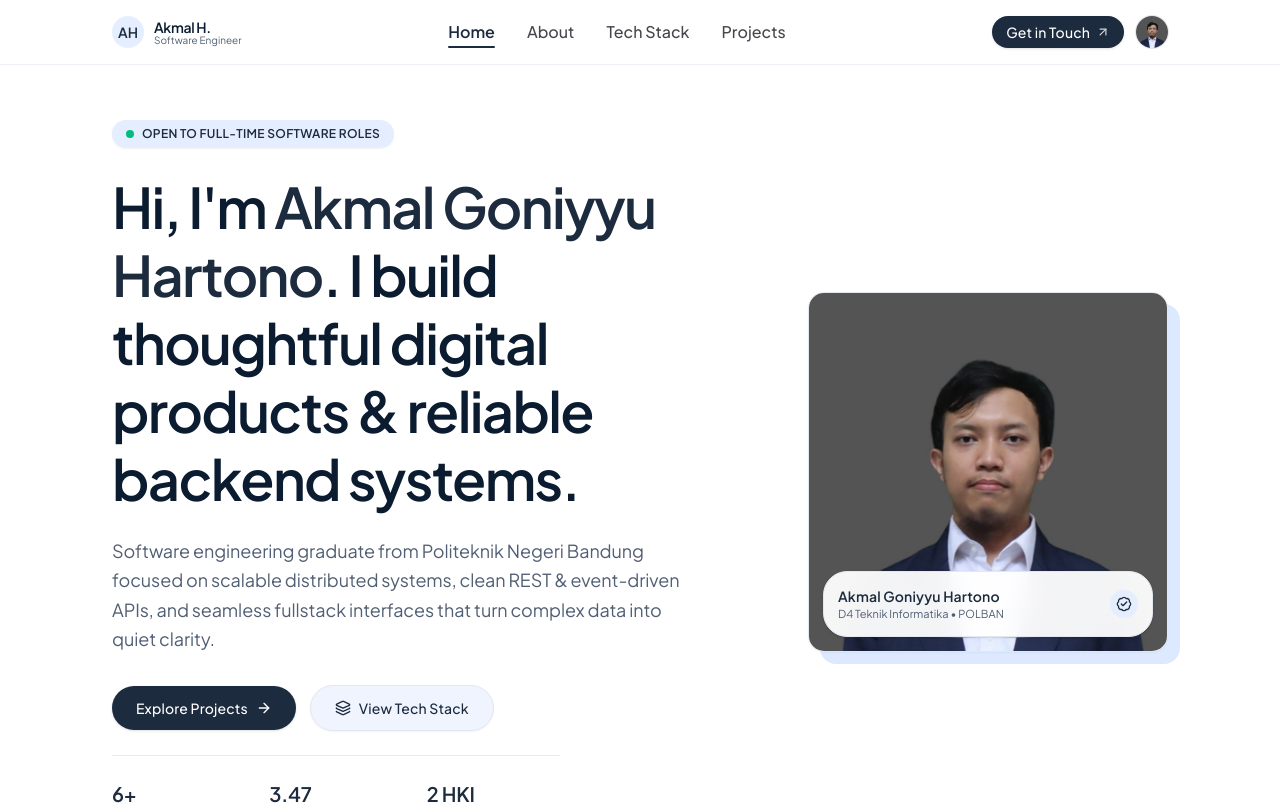
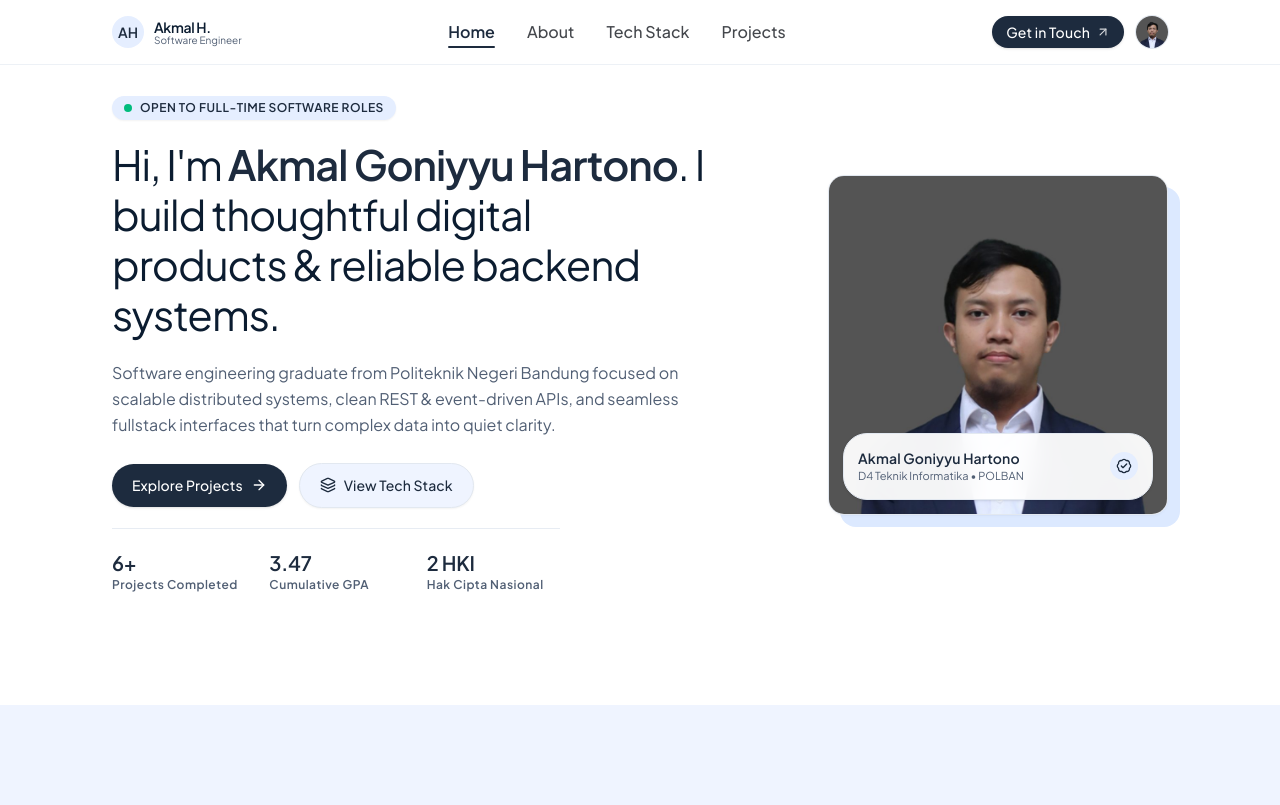
Before and after one commit to AkmalD/Personal-Website, a Next.js app: page / in a window 1280 px wide. Shown: the top 805 px of the page. Built offline with nearby package versions, Linux system fonts and the light colour scheme; no server answers.

Commit message:
feat: update Cloudflare deployment workflow and enhance HeroSection component styles

```diff
--- a/src/components/home/HeroSection.tsx
+++ b/src/components/home/HeroSection.tsx
@@ -9,7 +9,7 @@ import { profileData } from "@/data/profile";
 
 export function HeroSection() {
   return (
-    <section className="relative w-full overflow-hidden pt-8 pb-16 lg:pt-14 lg:pb-24">
+    <section className="relative w-full overflow-hidden pt-4 pb-12 sm:pt-6 sm:pb-14 lg:pt-8 lg:pb-16">
       {/* Subtle Ambient Glow Effect */}
       <div className="absolute top-0 left-1/2 -translate-x-1/2 w-full max-w-[1120px] h-full overflow-hidden pointer-events-none -z-10">
         <div className="absolute -top-24 right-1/4 w-96 h-96 rounded-full bg-surface-container/60 blur-3xl opacity-70" />
@@ -17,19 +17,19 @@ export function HeroSection() {
       </div>
 
       <Container>
-        <div className="grid grid-cols-1 lg:grid-cols-12 gap-y-12 lg:gap-x-12 items-center">
+        <div className="grid grid-cols-1 lg:grid-cols-12 gap-y-8 lg:gap-x-12 items-center">
           {/* Text & Value Proposition (7 Columns) */}
-          <div className="lg:col-span-7 flex flex-col items-start space-y-6">
+          <div className="lg:col-span-7 flex flex-col items-start space-y-4 lg:space-y-5">
             {/* Status Indicator Pill */}
-            <div className="inline-flex items-center gap-2 px-3.5 py-1.5 rounded-full bg-surface-container text-on-surface-variant shadow-xs">
+            <div className="inline-flex items-center gap-2 px-3 py-1 rounded-full bg-surface-container text-on-surface-variant shadow-xs">
               <span className="w-2 h-2 rounded-full bg-emerald-500 animate-pulse" />
-              <span className="font-label-sm text-label-sm tracking-wide uppercase text-primary font-semibold">
+              <span className="font-label-sm text-[11px] sm:text-label-sm tracking-wide uppercase text-primary font-semibold">
                 {profileData.statusBadge}
               </span>
             </div>
 
             {/* Catchphrase & Headline */}
-            <h1 className="font-display text-display-mobile sm:text-display tracking-tight text-on-surface leading-tight">
+            <h1 className="font-display text-2xl sm:text-3xl lg:text-[2.25rem] xl:text-[2.6rem] tracking-tight text-on-surface leading-[1.2] sm:leading-[1.2] lg:leading-[1.2]">
               Hi, I&apos;m{" "}
               <span className="text-primary font-semibold">
                 {profileData.fullName}
@@ -38,24 +38,24 @@ export function HeroSection() {
             </h1>
 
             {/* Subtitle Elevator Pitch */}
-            <p className="font-body-lg text-body-lg text-secondary max-w-xl leading-relaxed">
+            <p className="font-body text-body-sm sm:text-body-md text-secondary max-w-xl leading-relaxed">
               Software engineering graduate from Politeknik Negeri Bandung focused on
               scalable distributed systems, clean REST &amp; event-driven APIs, and
               seamless fullstack interfaces that turn complex data into quiet clarity.
             </p>
 
             {/* Action Buttons */}
-            <div className="flex flex-wrap items-center gap-3.5 pt-2">
+            <div className="flex flex-wrap items-center gap-3 pt-1">
               <Link
                 href="/projects"
-                className="inline-flex items-center gap-2 px-6 py-3 rounded-xl bg-primary text-on-primary font-label-md text-label-md font-medium shadow-sm hover:bg-primary-container transition-all transform hover:-translate-y-0.5 active:translate-y-0 cursor-pointer"
+                className="inline-flex items-center gap-2 px-5 py-2.5 rounded-xl bg-primary text-on-primary font-label-md text-body-sm font-medium shadow-sm hover:bg-primary-container transition-all transform hover:-translate-y-0.5 active:translate-y-0 cursor-pointer"
               >
                 <span>Explore Projects</span>
                 <ArrowRight className="w-4 h-4" />
               </Link>
               <Link
                 href="/tech-stack"
-                className="inline-flex items-center gap-2 px-6 py-3 rounded-xl bg-surface-container-low text-primary font-label-md text-label-md font-medium border border-border-delicate shadow-xs hover:bg-surface-container transition-all cursor-pointer"
+                className="inline-flex items-center gap-2 px-5 py-2.5 rounded-xl bg-surface-container-low text-primary font-label-md text-body-sm font-medium border border-border-delicate shadow-xs hover:bg-surface-container transition-all cursor-pointer"
               >
                 <Layers className="w-4 h-4 text-primary" />
                 <span>View Tech Stack</span>
@@ -63,7 +63,7 @@ export function HeroSection() {
             </div>
 
             {/* Trust Markers */}
-            <div className="grid grid-cols-3 gap-3 sm:gap-6 pt-6 w-full max-w-md border-t border-border-delicate/80">
+            <div className="grid grid-cols-3 gap-3 sm:gap-6 pt-4 sm:pt-5 w-full max-w-md border-t border-border-delicate/80">
               <div className="flex flex-col">
                 <span className="font-headline-sm text-headline-sm text-primary font-semibold">
                   {profileData.projectsCompleted}+
@@ -93,7 +93,7 @@ export function HeroSection() {
 
           {/* Hero Portrait Card Frame (5 Columns) */}
           <div className="lg:col-span-5 flex justify-center lg:justify-end">
-            <div className="relative w-full max-w-[340px] sm:max-w-[360px] group">
+            <div className="relative w-full max-w-[280px] sm:max-w-[300px] lg:max-w-[310px] xl:max-w-[340px] group">
               {/* Background Backdrop Frame */}
               <div className="absolute inset-0 translate-x-3 translate-y-3 rounded-2xl bg-surface-container-high transition-transform duration-300 group-hover:translate-x-4 group-hover:translate-y-4" />
 
```
